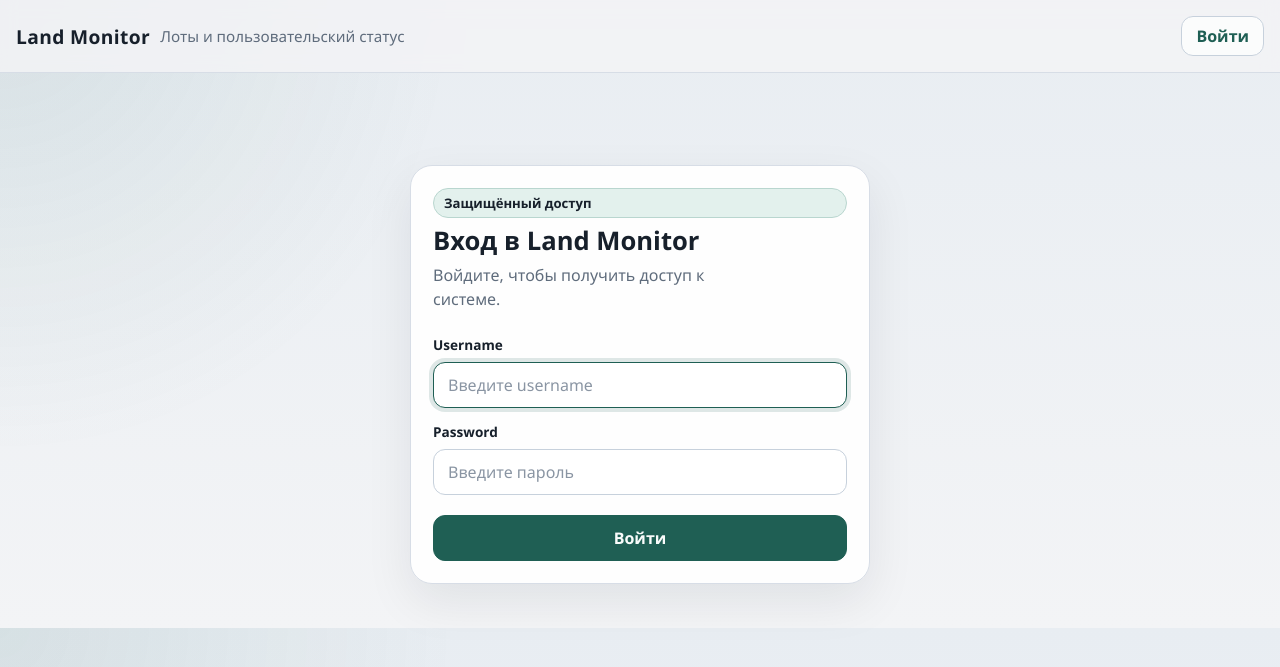
After one commit to Rdnrdn/land-monitor, a Django app: page /accounts/login/ in a window 1280 px wide. The commit adds this page. Shown: the top 667 px of the page. Run offline with Django 5.2, Linux system fonts and the light colour scheme.

Commit message:
Add Django login flow for lot pages

```diff
--- a/web/lots/templates/lots/base.html
+++ b/web/lots/templates/lots/base.html
@@ -74,6 +74,19 @@
             gap: 10px;
             color: var(--muted);
             font-size: 0.95rem;
+        }
+        .topbar__actions {
+            display: flex;
+            align-items: center;
+            justify-content: flex-end;
+            gap: 10px;
+            flex-wrap: wrap;
+        }
+        .topbar__meta {
+            display: inline-flex;
+            align-items: center;
+            gap: 10px;
+            flex-wrap: wrap;
         }
         .page {
             padding: 28px 0 44px;
@@ -265,6 +278,13 @@
             background: rgba(255, 255, 255, 0.88);
             color: var(--text);
             font: inherit;
+        }
+        .topbar__logout {
+            margin: 0;
+        }
+        .topbar__logout button {
+            min-height: 36px;
+            padding: 0 12px;
         }
         .pagination {
             display: flex;
@@ -509,6 +529,39 @@
             font-size: 0.92rem;
             color: var(--muted);
         }
+        .auth-shell {
+            width: min(460px, 100%);
+            margin: 48px auto 0;
+        }
+        .auth-card {
+            display: grid;
+            gap: 18px;
+        }
+        .auth-card__header {
+            display: grid;
+            gap: 10px;
+        }
+        .auth-card__title {
+            margin: 0;
+            font-size: 1.55rem;
+            line-height: 1.15;
+        }
+        .auth-card__subtitle {
+            margin: 0;
+            color: var(--muted);
+            line-height: 1.5;
+        }
+        .auth-card__footer {
+            font-size: 0.92rem;
+            color: var(--muted);
+        }
+        .form-errors {
+            padding: 12px 14px;
+            border-radius: 12px;
+            border: 1px solid #e7c4bc;
+            background: var(--danger-soft);
+            color: #7d2d22;
+        }
         @media (max-width: 1024px) {
             .filters {
                 grid-template-columns: repeat(3, minmax(0, 1fr));
@@ -537,6 +590,9 @@
                 flex-direction: column;
                 align-items: stretch;
             }
+            .topbar__actions {
+                justify-content: flex-start;
+            }
             .filters {
                 grid-template-columns: 1fr;
             }
@@ -556,8 +612,21 @@
 <body>
     <header class="topbar">
         <div class="topbar__inner">
-            <h1 class="brand"><a href="{% url 'lots:list' %}">Land Monitor</a></h1>
-            <span class="topbar__caption">Лоты и пользовательский статус</span>
+            <div class="topbar__meta">
+                <h1 class="brand"><a href="{% url 'lots:list' %}">Land Monitor</a></h1>
+                <span class="topbar__caption">Лоты и пользовательский статус</span>
+            </div>
+            <div class="topbar__actions">
+                {% if request.user.is_authenticated %}
+                    <span class="badge badge--accent">{{ request.user.username }}</span>
+                    <form method="post" action="{% url 'logout' %}" class="topbar__logout">
+                        {% csrf_token %}
+                        <button type="submit" class="button button--ghost">Выйти</button>
+                    </form>
+                {% else %}
+                    <a class="button button--ghost" href="{% url 'login' %}?next={{ request.get_full_path|urlencode }}">Войти</a>
+                {% endif %}
+            </div>
         </div>
     </header>
     <main class="page">
--- /dev/null
+++ b/web/lots/templates/registration/login.html
@@ -0,0 +1,146 @@
+{% extends "lots/base.html" %}
+
+{% block title %}Вход | Land Monitor{% endblock %}
+
+{% block extra_head %}
+<style>
+    .auth-shell {
+        margin-top: clamp(32px, 8vh, 72px);
+    }
+    .auth-card {
+        gap: 24px;
+    }
+    .auth-card__header {
+        gap: 8px;
+    }
+    .auth-card__title {
+        font-size: clamp(1.5rem, 2vw, 1.8rem);
+    }
+    .auth-card__subtitle {
+        max-width: 34ch;
+    }
+    .login-form {
+        gap: 18px;
+    }
+    .login-form__fields {
+        display: grid;
+        gap: 14px;
+    }
+    .login-form .field {
+        gap: 8px;
+    }
+    .login-form label {
+        font-weight: 600;
+        color: var(--text);
+    }
+    .login-form input {
+        min-height: 46px;
+        padding: 0 14px;
+        border-color: var(--border-strong);
+        background: var(--surface-strong);
+        transition: border-color 0.18s ease, box-shadow 0.18s ease, background 0.18s ease;
+    }
+    .login-form input::placeholder {
+        color: #8a95a3;
+    }
+    .login-form input:focus {
+        border-color: var(--accent);
+        box-shadow: 0 0 0 4px rgba(31, 95, 84, 0.14);
+        background: #ffffff;
+        outline: none;
+    }
+    .login-form__actions {
+        margin-top: 2px;
+    }
+    .login-form__actions button {
+        width: 100%;
+        min-height: 46px;
+    }
+    .login-form__actions button:hover {
+        background: var(--accent-strong);
+        border-color: var(--accent-strong);
+    }
+    .login-form__actions button:focus-visible {
+        outline: none;
+        box-shadow: 0 0 0 4px rgba(31, 95, 84, 0.18);
+    }
+    .login-form__actions button:disabled {
+        opacity: 0.65;
+        cursor: not-allowed;
+        box-shadow: none;
+        transform: none;
+    }
+    .form-errors {
+        margin: -4px 0 2px;
+    }
+    @media (max-width: 720px) {
+        .auth-shell {
+            margin-top: 20px;
+        }
+        .auth-card {
+            gap: 20px;
+        }
+        .login-form {
+            gap: 16px;
+        }
+    }
+</style>
+{% endblock %}
+
+{% block content %}
+<section class="auth-shell">
+    <div class="panel">
+        <div class="panel__body auth-card">
+            <div class="auth-card__header">
+                <div class="badge badge--accent">Защищённый доступ</div>
+                <h2 class="auth-card__title">Вход в Land Monitor</h2>
+                <p class="auth-card__subtitle">
+                    Войдите, чтобы получить доступ к системе.
+                </p>
+            </div>
+
+            {% if form.errors %}
+                <div class="form-errors">
+                    Неверный логин или пароль. Попробуйте ещё раз.
+                </div>
+            {% endif %}
+
+            <form method="post" class="grid login-form" action="{% url 'login' %}">
+                {% csrf_token %}
+                <div class="login-form__fields">
+                    <div class="field">
+                        <label for="{{ form.username.id_for_label }}">Username</label>
+                        <input
+                            id="{{ form.username.id_for_label }}"
+                            type="text"
+                            name="{{ form.username.html_name }}"
+                            value="{{ form.username.value|default_if_none:'' }}"
+                            autocomplete="username"
+                            placeholder="Введите username"
+                            autofocus
+                            required
+                        >
+                    </div>
+                    <div class="field">
+                        <label for="{{ form.password.id_for_label }}">Password</label>
+                        <input
+                            id="{{ form.password.id_for_label }}"
+                            type="password"
+                            name="{{ form.password.html_name }}"
+                            autocomplete="current-password"
+                            placeholder="Введите пароль"
+                            required
+                        >
+                    </div>
+                </div>
+                {% if next %}
+                    <input type="hidden" name="next" value="{{ next }}">
+                {% endif %}
+                <div class="actions login-form__actions">
+                    <button type="submit">Войти</button>
+                </div>
+            </form>
+        </div>
+    </div>
+</section>
+{% endblock %}
--- a/web/webapp/settings.py
+++ b/web/webapp/settings.py
@@ -124,6 +124,10 @@ STATIC_URL = '/static/'
 STATIC_ROOT = BASE_DIR / 'staticfiles'
 STATICFILES_DIRS = [BASE_DIR / 'static']
 
+LOGIN_URL = '/accounts/login/'
+LOGIN_REDIRECT_URL = '/lots/'
+LOGOUT_REDIRECT_URL = '/accounts/login/'
+
 # Default primary key field type
 # https://docs.djangoproject.com/en/5.2/ref/settings/#default-auto-field
 
--- a/web/webapp/urls.py
+++ b/web/webapp/urls.py
@@ -1,9 +1,19 @@
 from django.contrib import admin
+from django.contrib.auth.views import LoginView, LogoutView
 from django.urls import include, path
 from django.views.generic import RedirectView
 
 urlpatterns = [
     path("", RedirectView.as_view(pattern_name="lots:list", permanent=False)),
+    path(
+        "accounts/login/",
+        LoginView.as_view(
+            template_name="registration/login.html",
+            redirect_authenticated_user=True,
+        ),
+        name="login",
+    ),
+    path("accounts/logout/", LogoutView.as_view(), name="logout"),
     path("lots/", include("lots.urls")),
     path('admin/', admin.site.urls),
 ]
```
Also changed, not shown: web/lots/views.py (+4 -3 lines).
